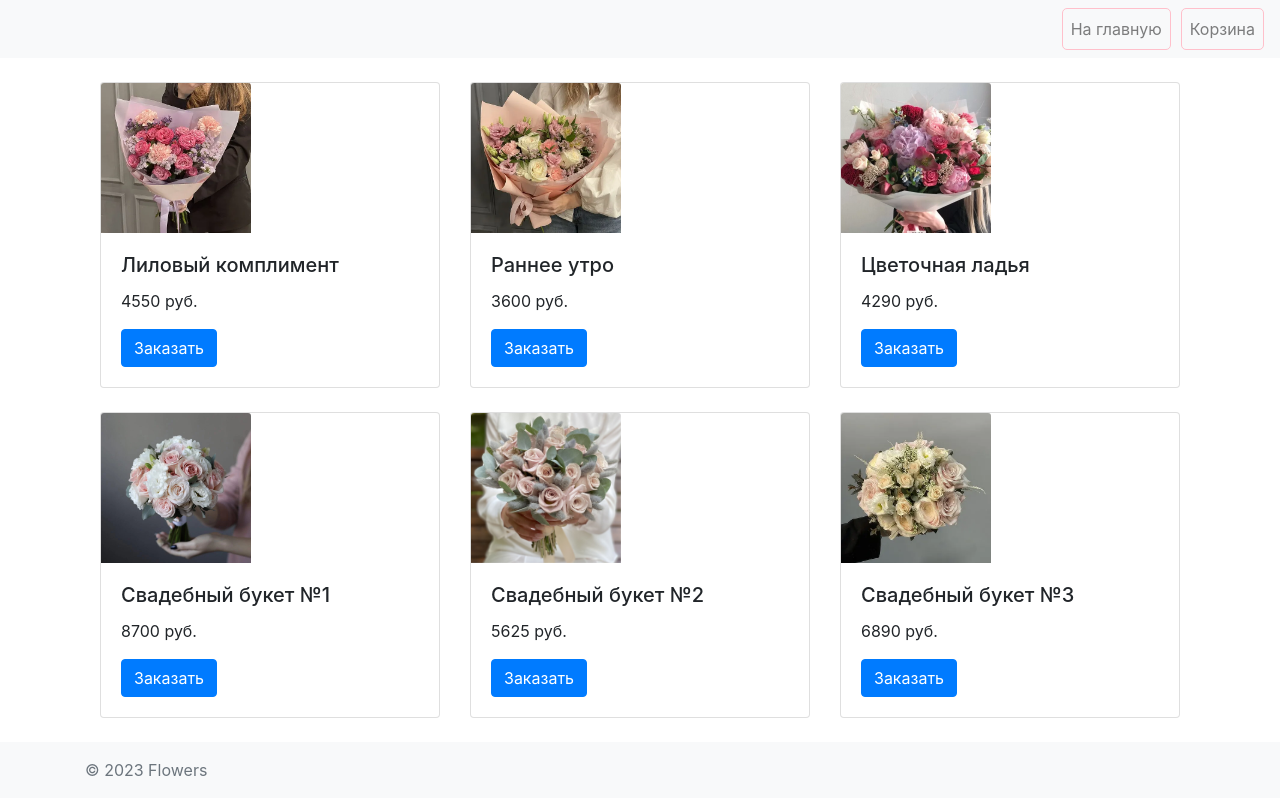
After one commit to maxpanev/Final-project2, a Django app: page /home/ in a window 1280 px wide. The commit adds this page. Run offline with Django 5.2, Linux system fonts and the light colour scheme; some libraries are stand-ins or nearby versions.

Commit message:
add new code

```diff
--- /dev/null
+++ b/myproject/myapp/static/css/flowers.css
@@ -0,0 +1,5 @@
+.card-img-top {
+       width: 150px; /* Устанавливаем фиксированную ширину */
+       height: 150px; /* Устанавливаем фиксированную высоту */
+       object-fit: cover; /* Обеспечиваем сохранение пропорций изображения */
+   }
--- /dev/null
+++ b/myproject/myapp/templates/home.html
@@ -0,0 +1,88 @@
+{% extends 'layoute.html' %}
+{% load static %}
+
+{% block title %}
+    <title>Главная страница</title>
+{% endblock %}
+
+{% block content %}
+<div class="container mt-4">
+    <div class="row">
+        <!-- Первая карточка -->
+        <div class="col-md-4 mb-4">
+            <div class="card">
+                <img class="card-img-top" src="{% static 'img/image1.jpg' %}" alt="Card image cap">
+                <div class="card-body">
+                    <h5 class="card-title">Лиловый комплимент</h5>
+                    <p class="card-text" data-price="4550">4550 руб.</p>
+                    <a href="#" class="btn btn-primary" onclick="addToBasket('Лиловый комплимент', 4550, '{% static 'img/image1.jpg' %}')">Заказать</a>
+                </div>
+            </div>
+        </div>
+        <!-- Вторая карточка -->
+        <div class="col-md-4 mb-4">
+            <div class="card">
+                <img class="card-img-top" src="{% static 'img/image2.jpg' %}" alt="Card image cap">
+                <div class="card-body">
+                    <h5 class="card-title">Раннее утро</h5>
+                    <p class="card-text" data-price="3600">3600 руб.</p>
+                    <a href="#" class="btn btn-primary" onclick="addToBasket('Раннее утро', 3600, '{% static 'img/image2.jpg' %}')">Заказать</a>
+                </div>
+            </div>
+        </div>
+        <!-- Третья карточка -->
+        <div class="col-md-4 mb-4">
+            <div class="card">
+                <img class="card-img-top" src="{% static 'img/image3.jpg' %}" alt="Card image cap">
+                <div class="card-body">
+                    <h5 class="card-title">Цветочная ладья</h5>
+                    <p class="card-text" data-price="4290">4290 руб.</p>
+                    <a href="#" class="btn btn-primary" onclick="addToBasket('Цветочная ладья', 4290, '{% static 'img/image3.jpg' %}')">Заказать</a>
+                </div>
+            </div>
+        </div>
+        <!-- Четвертая карточка -->
+        <div class="col-md-4 mb-4">
+            <div class="card">
+                <img class="card-img-top" src="{% static 'img/image4.jpg' %}" alt="Card image cap">
+                <div class="card-body">
+                    <h5 class="card-title">Свадебный букет №1</h5>
+                    <p class="card-text" data-price="8700">8700 руб.</p>
+                    <a href="#" class="btn btn-primary" onclick="addToBasket('Свадебный букет №1', 8700, '{% static 'img/image4.jpg' %}')">Заказать</a>
+                </div>
+            </div>
+        </div>
+        <!-- Пятая карточка -->
+        <div class="col-md-4 mb-4">
+            <div class="card">
+                <img class="card-img-top" src="{% static 'img/image5.jpg' %}" alt="Card image cap">
+                <div class="card-body">
+                    <h5 class="card-title">Свадебный букет №2</h5>
+                    <p class="card-text" data-price="5625">5625 руб.</p>
+                    <a href="#" class="btn btn-primary" onclick="addToBasket('Свадебный букет №2', 5625, '{% static 'img/image5.jpg' %}')">Заказать</a>
+                </div>
+            </div>
+        </div>
+        <!-- Шестая карточка -->
+        <div class="col-md-4 mb-4">
+            <div class="card">
+                <img class="card-img-top" src="{% static 'img/image6.jpg' %}" alt="Card image cap">
+                <div class="card-body">
+                    <h5 class="card-title">Свадебный букет №3</h5>
+                    <p class="card-text" data-price="6890">6890 руб.</p>
+                    <a href="#" class="btn btn-primary" onclick="addToBasket('Свадебный букет №3', 6890, '{% static 'img/image6.jpg' %}')">Заказать</a>
+                </div>
+            </div>
+        </div>
+    </div>
+</div>
+
+<script>
+    function addToBasket(name, price, image) {
+        let basket = JSON.parse(localStorage.getItem('basket') || '[]');
+        basket.push({ name, price, image });
+        localStorage.setItem('basket', JSON.stringify(basket));
+        alert(name + ' добавлен в корзину.');
+    }
+</script>
+{% endblock %}
--- a/myproject/myapp/templates/layoute.html
+++ b/myproject/myapp/templates/layoute.html
@@ -1,6 +1,57 @@
-{% extends 'base.html' %}
-{% block content %}
-    <h1>Кликер!</h1>
-    <p>Количество кликов - {{ profile.clicks }}</p>
-    <a href="{% url 'click' %}" class="btn btn-primary">Кнопка</a>
-{% endblock %}
+{% load static %}
+<!DOCTYPE html>
+<html lang="en">
+<head>
+    <meta charset="UTF-8">
+    <meta name="viewport" content="width=device-width, initial-scale=1.0">
+    <meta http-equiv="X-UA-Compatible" content="ie=edge">
+    <link href="https://stackpath.bootstrapcdn.com/bootstrap/4.5.2/css/bootstrap.min.css" rel="stylesheet">
+    <link rel="stylesheet" href="{% static 'css/flowers.css' %}">
+
+    <style>
+        .navbar-nav {
+            margin-left: auto; /* Перемещает элементы в правый угол */
+        }
+        .nav-link {
+            border: 1px solid pink; /* Устанавливает бледно-розовую рамку */
+            border-radius: 5px; /* Закругляет углы рамки */
+            margin-left: 10px; /* Добавляет отступ между элементами */
+        }
+    </style>
+
+    {% block title %}
+    {% endblock %}
+</head>
+<body>
+    <nav class="navbar navbar-expand-lg navbar-light bg-light">
+        <button class="navbar-toggler" type="button" data-toggle="collapse" data-target="#navbarNav" aria-controls="navbarNav" aria-expanded="false" aria-label="Toggle navigation">
+            <span class="navbar-toggler-icon"></span>
+        </button>
+        <div class="collapse navbar-collapse" id="navbarNav">
+            <ul class="navbar-nav">
+                <li class="nav-item">
+                    <a class="nav-link" href="{% url 'home' %}">На главную</a>
+                </li>
+                <li class="nav-item">
+                    <a class="nav-link" href="{% url 'basket' %}">Корзина</a>
+                </li>
+            </ul>
+        </div>
+    </nav>
+
+    <main class="container mt-4">
+        {% block content %}
+        {% endblock %}
+    </main>
+
+    <footer class="footer mt-auto py-3 bg-light">
+        <div class="container">
+            <span class="text-muted">© 2023 Flowers</span>
+        </div>
+    </footer>
+
+    <script src="https://code.jquery.com/jquery-3.5.1.slim.min.js"></script>
+    <script src="https://cdn.jsdelivr.net/npm/@popperjs/core@2.9.2/dist/umd/popper.min.js"></script>
+    <script src="https://stackpath.bootstrapcdn.com/bootstrap/4.5.2/js/bootstrap.min.js"></script>
+</body>
+</html>
--- a/myproject/myapp/urls.py
+++ b/myproject/myapp/urls.py
@@ -6,5 +6,6 @@ urlpatterns = [
     path('register/', views.register, name='register'),
     path('login/', views.user_login, name='login'),
     path('logout/', views.user_logout, name='logout'),
-    path('click/', views.click, name='click'),
+    path('home/', views.home, name='home'),
+   path('basket/', views.basket, name='basket'),
 ]
--- a/myproject/myapp/views.py
+++ b/myproject/myapp/views.py
@@ -3,6 +3,8 @@ from django.contrib.auth import login, authenticate, logout
 from django.contrib.auth.forms import AuthenticationForm
 from .forms import RegisterForm
 from .models import Profile
+from django.http import HttpResponse
+
 
 def index(request):
     return render(request, 'layoute.html')
@@ -40,9 +42,9 @@ def layoute(request):
     profile = Profile.objects.get(user=request.user)
     return render(request, 'layoute.html', {'profile': profile})
 
-def click(request):
-    if request.user.is_authenticated:
-        profile = Profile.objects.get(user=request.user)
-        profile.clicks += 1
-        profile.save()
-    return redirect('layoute')
+
+def home(request):
+    return render(request, 'home.html')
+
+def basket(request):
+    return render(request, 'basket.html')
```
Also changed, not shown: myproject/myapp/templates/basket.html (added, +52 -0 lines), myproject/myapp/static/img/image1.jpg (added), myproject/myapp/static/img/image2.jpg (added), myproject/myapp/static/img/image3.jpg (added), myproject/myapp/static/img/image4.jpg (added), myproject/myapp/static/img/image5.jpg (added), myproject/myapp/static/img/image6.jpg (added), myproject/myproject/settings.py (line endings or trailing spaces).
